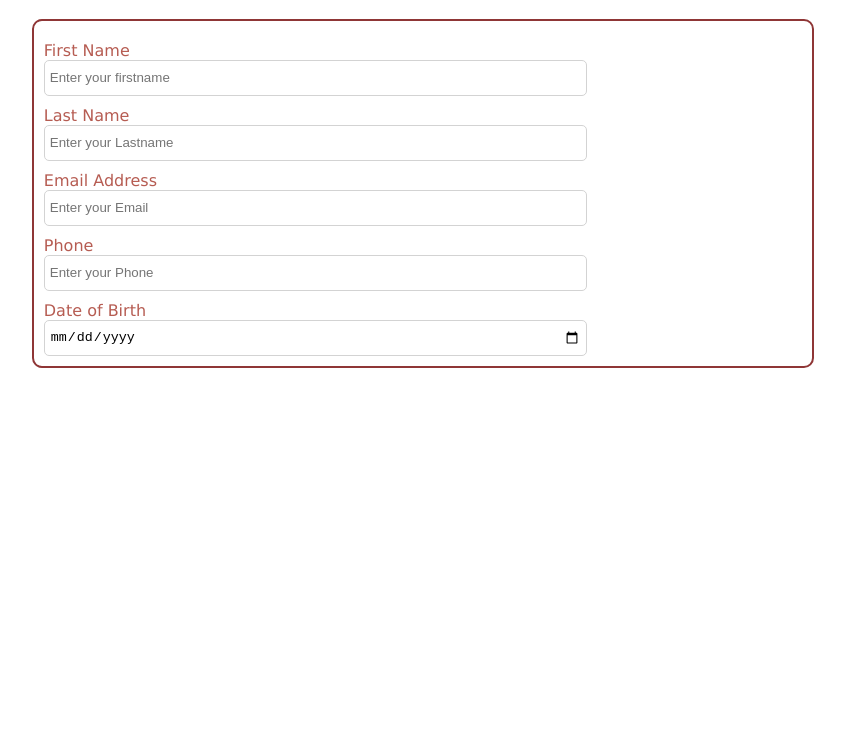
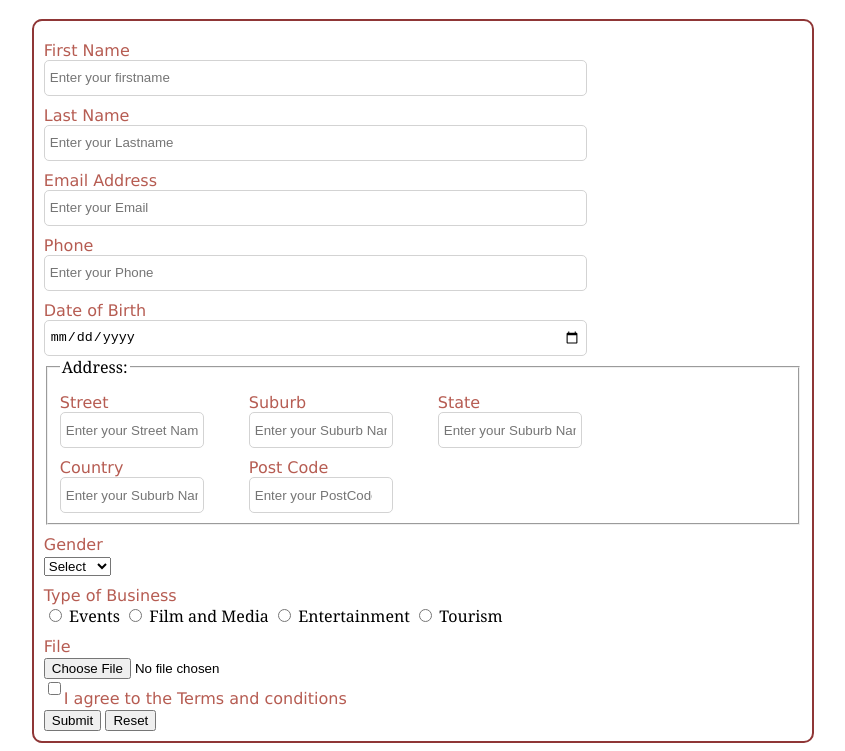
Before and after one commit to lavinagithub/symmetrical-octo-lamp, a plain HTML site: page registration.html in a window 1280 px wide. Shown: the part 67-818 px from the top of the page, without its empty margins (217-1062 px from the left). Drawn offline with Linux system fonts and the light colour scheme.

Commit message:
new code

```diff
--- a/css/registration.css
+++ b/css/registration.css
@@ -31,3 +31,11 @@ label {
   border-radius: 5px;
   padding: 5px;
 }
+/* .addr {
+  width: 50%;
+} */
+.addressContainer {
+  display: flex;
+  flex-direction: row;
+  flex-wrap: wrap;
+}
--- a/registration.html
+++ b/registration.html
@@ -11,7 +11,7 @@
     <h1>Register to Partner with us</h1>
     <!-- Outer section begins -->
     <section class="outerContainer">
-      <form name="registration_form" method="POST">
+      <form name="registration_form" method="POST" action="thankyou.html">
         <!-- First name -->
         <label for="firstName">First Name</label>
         <input
@@ -59,6 +59,89 @@
           class="form_input"
           placeholder="Enter your DOB"
         />
+
+        <div>
+          <fieldset>
+            <legend>Address:</legend>
+            <div class="addressContainer">
+              <div>
+                <label for="userStreet">Street</label>
+                <input
+                  type="text"
+                  name="userStreet"
+                  id="userStreet"
+                  class="form_input addr"
+                  placeholder="Enter your Street Name"
+                />
+              </div>
+              <div>
+                <label for="userSuburb">Suburb</label>
+                <input
+                  type="text"
+                  name="userSuburb"
+                  id="userSuburb"
+                  class="form_input addr"
+                  placeholder="Enter your Suburb Name"
+                />
+              </div>
+
+              <div>
+                <label for="userSuburb">State</label>
+                <input
+                  type="text"
+                  name="userSuburb"
+                  id="userSuburb"
+                  class="form_input addr"
+                  placeholder="Enter your Suburb Name"
+                />
+              </div>
+              <div>
+                <label for="userSuburb">Country</label>
+                <input
+                  type="text"
+                  name="userSuburb"
+                  id="userSuburb"
+                  class="form_input addr"
+                  placeholder="Enter your Suburb Name"
+                />
+              </div>
+
+              <div>
+                <label for="userPostcode">Post Code </label>
+                <input
+                  type="number"
+                  name="userPostcode"
+                  id="userPostcode"
+                  class="form_input addr"
+                  placeholder="Enter your PostCode"
+                />
+              </div>
+            </div>
+          </fieldset>
+        </div>
+        <label for="gender">Gender</label>
+        <select>
+          <option value="">Select</option>
+          <option value="male">Male</option>
+          <option value="female">Female</option>
+          <option value="other">Other</option>
+        </select>
+
+        <label for="business">Type of Business</label>
+        <input type="radio" name="business" /> Events
+        <input type="radio" name="business" /> Film and Media
+        <input type="radio" name="business" /> Entertainment
+        <input type="radio" name="business" /> Tourism
+
+        <label for="userFile">File</label>
+        <input type="file" name="userFile" id="userFile" />
+
+        <br />
+        <input type="checkbox" name="userTC" id="userTC" style="float: left" />
+        <label for="userTC">I agree to the Terms and conditions</label>
+
+        <input type="submit" />
+        <input type="reset" />
       </form>
     </section>
     <!-- outer section ends -->
```
